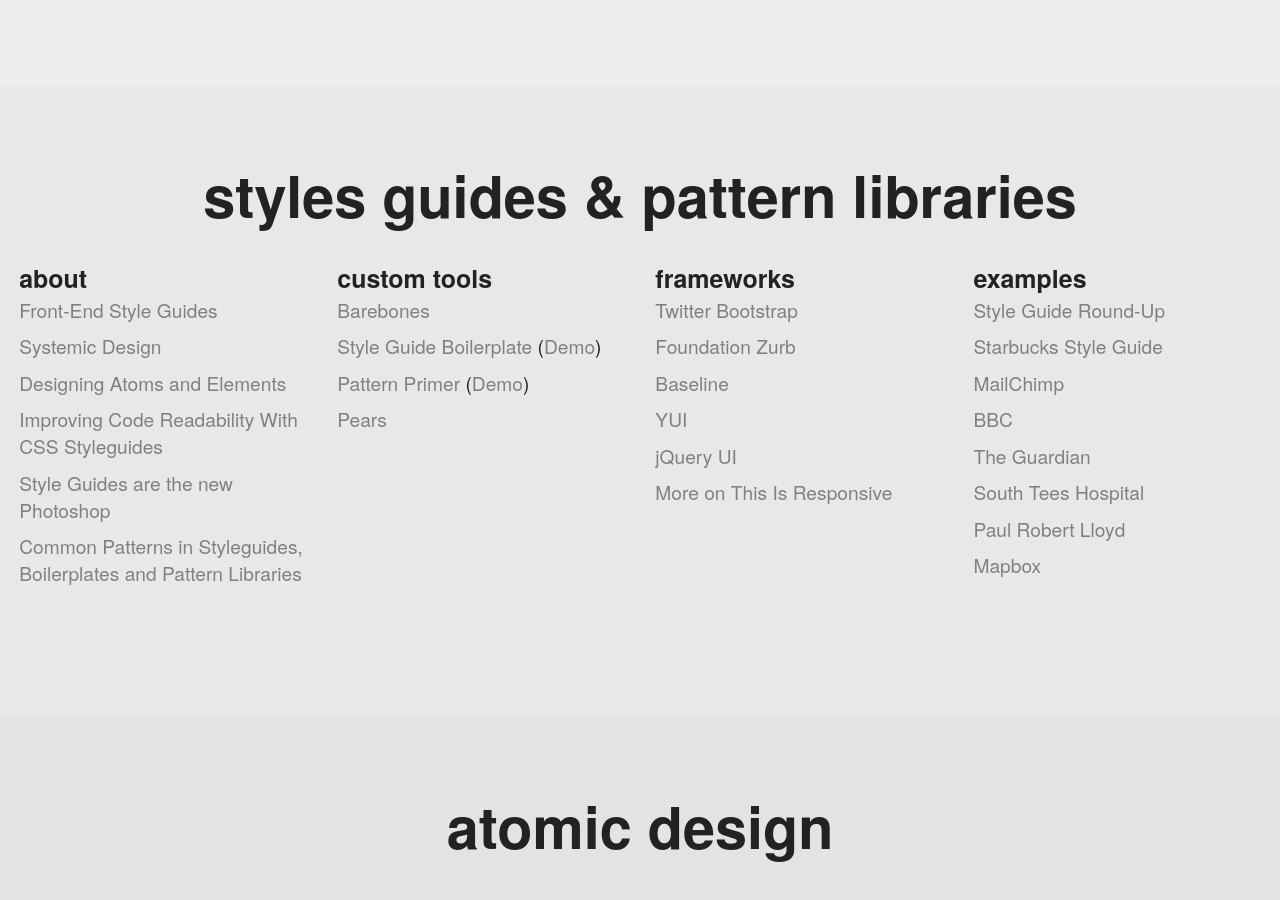
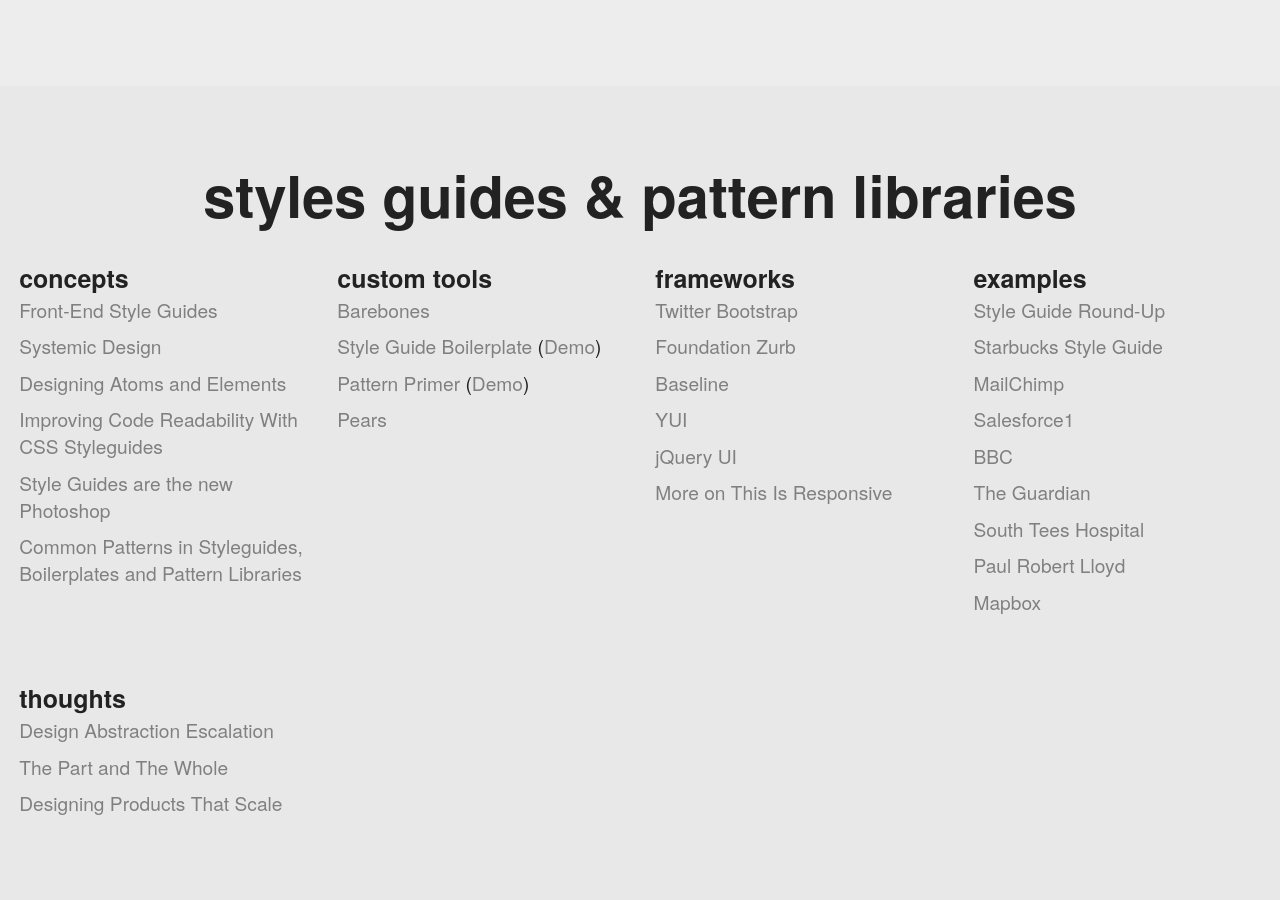
Before and after one commit to pattern-lab/website, a Jekyll site: the page built from patternlabsite/resources.html, in a window 1280 px wide and 900 px high, scrolled down 369 px. Built offline with Jekyll 4.4.1, drawn with Linux system fonts in a browser that asks for light colours; Markdown is read by kramdown in place of the engine named in the settings; comment, search, counter and statistics services are not loaded; some of the changed text lies outside the part shown.

Commit message:
Fixed SMACSS typo, Added new Thoughts category, and case studies/examples category

```diff
--- a/patternlabsite/resources.html
+++ b/patternlabsite/resources.html
@@ -8,21 +8,21 @@
  	<p class="intro">A round-up of information about pattern libraries, style guides, atomic design, Pattern Lab, and more</p>
 </section>
 
- <section class="section section-2">
+ <section class="section section-2" id="style-guides">
  	<h2 class="section-title">Styles Guides &amp; Pattern Libraries</h2>
  	<div class="g g-4up-alt">
-		<div class="gi">
-			<h3>About</h3>
+		<div class="gi" id="concepts">
+			<h3>Concepts</h3>
 			<ul class="list">
 				<li><a href="http://24ways.org/2011/front-end-style-guides">Front-End Style Guides</a></li>
 				<li><a href="http://us5.campaign-archive1.com/?u=7e093c5cf4&amp;id=ead8a72012&amp;e=ecb25a3f93">Systemic Design</a></li>
 				<li><a href="http://stuffandnonsense.co.uk/blog/about/an-extract-from-designing-atoms-and-elements">Designing Atoms and Elements</a></li>
 				<li><a href="http://coding.smashingmagazine.com/2008/05/02/improving-code-readability-with-css-styleguides/">Improving Code Readability With CSS Styleguides</a></li>
 				<li><a href="http://www.slideshare.net/stephenhay/style-guides-are-the-new-photoshop-fronteers-2012">Style Guides are the new Photoshop</a></li>
-				<li><a href="http://blog.cloudfour.com/common-patterns/">Common Patterns in Styleguides, Boilerplates and Pattern Libraries</a>
-			</li></ul>
+				<li><a href="http://blog.cloudfour.com/common-patterns/">Common Patterns in Styleguides, Boilerplates and Pattern Libraries</a></li>
+			</ul>
 		</div>
-		<div class="gi">
+		<div class="gi" id="tools">
 			<h3>Custom Tools</h3>
 			<ul class="list">
 				<li><a href="http://barebones.paulrobertlloyd.com/">Barebones</a></li>
@@ -31,7 +31,7 @@
 				<li><a href="http://pea.rs/">Pears</a></li>
 			</ul>
 		</div>
-		<div class="gi">
+		<div class="gi" id="frameworks">
 			<h3>Frameworks</h3>
 			<ul class="list">
 				<li><a href="http://twitter.github.com/bootstrap/">Twitter Bootstrap</a></li>
@@ -42,12 +42,13 @@
 				<li><a href="http://bradfrost.github.io/this-is-responsive/resources.html#frameworks">More on This Is Responsive</a></li>
 			</ul>
 		</div>
-		<div class="gi">
+		<div class="gi" id="examples">
 			<h3>Examples</h3>
 			<ul class="list">
 				<li><a href="https://gimmebar.com/collection/4ecd439c2f0aaad734000022/front-end-styleguides">Style Guide Round-Up</a></li>
 				<li><a href="http://www.starbucks.com/static/reference/styleguide/">Starbucks Style Guide</a></li>
 				<li><a href="http://ux.mailchimp.com/patterns/">MailChimp</a></li>
+				<li><a href="http://sfdc-styleguide.herokuapp.com/">Salesforce1</a></li>
 				<li><a href="http://www.bbc.co.uk/gel/mobile/device-considerations/philosophy">BBC</a></li>
 				<li><a href="http://pasteup.gu.com/">The Guardian</a></li>
 				<li><a href="http://www.southtees.nhs.uk/style-guide/">South Tees Hospital</a></li>
@@ -55,12 +56,20 @@
 				<li><a href="https://www.mapbox.com/base/">Mapbox</a></li>
 			</ul>
 		</div>
+		<div class="gi" id="thoughts">
+			<h3>Thoughts</h3>
+			<ul class="list">
+				<li><a href="http://markboulton.co.uk/journal/design-abstraction-escalation">Design Abstraction Escalation</a></li>
+				<li><a href="http://bradfrostweb.com/blog/post/the-part-and-the-whole/">The Part and The Whole</a></li>
+				<li><a href="https://medium.com/p/c8f3001f709b">Designing Products That Scale</a></li>
+			</ul>
+		</div>
 	</div>
  </section>
 
- <section class="section section-3">
+ <section class="section section-3" id="atomic-design">
  	<h2 class="section-title">Atomic Design</h2>
- 	<div class="g g-4up-alt">
+ 	<div class="g g-3up">
 		<div class="gi">
 			<h3>About</h3>
 			<ul class="list">
@@ -102,6 +111,13 @@
 			</ul>
 		</div>
 		<div class="gi">
+			<h3>Case Studies &amp; Examples</h3>
+			<ul class="list">
+				<li><a href="http://bradfrostweb.com/blog/post/techcrunch/">TechCrunch</a></li>
+				<li><a href="http://bradfrostweb.com/blog/post/entertainment-weekly/">Entertainment Weekly</a></li>
+			</ul>
+		</div>
+		<div class="gi">
 			<h3>Mentions</h3>
 			<ul class="list">
 				<li><a href="http://blog.kentlyons.com/codelab/rick-mather/">Rick Mather by KentLyons</a></li>
```
Also changed, not shown: other parts of patternlabsite/resources.html (+1 -1 lines).
